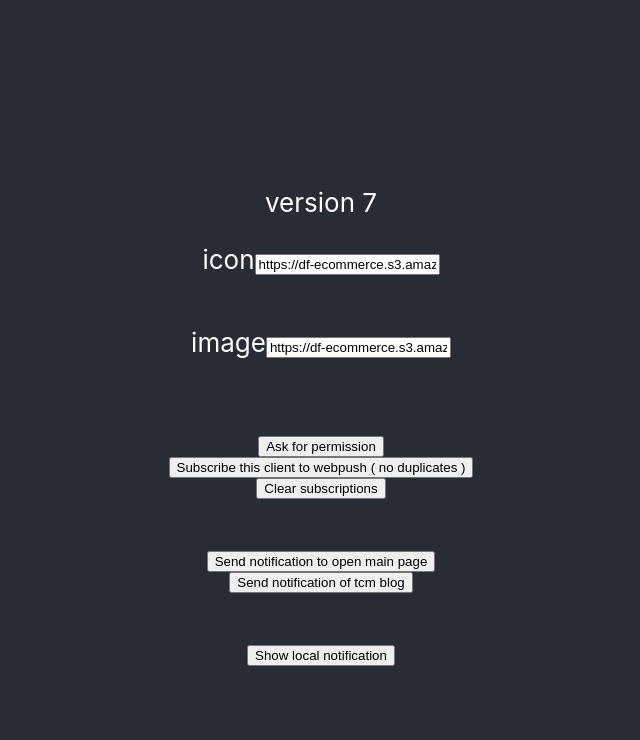
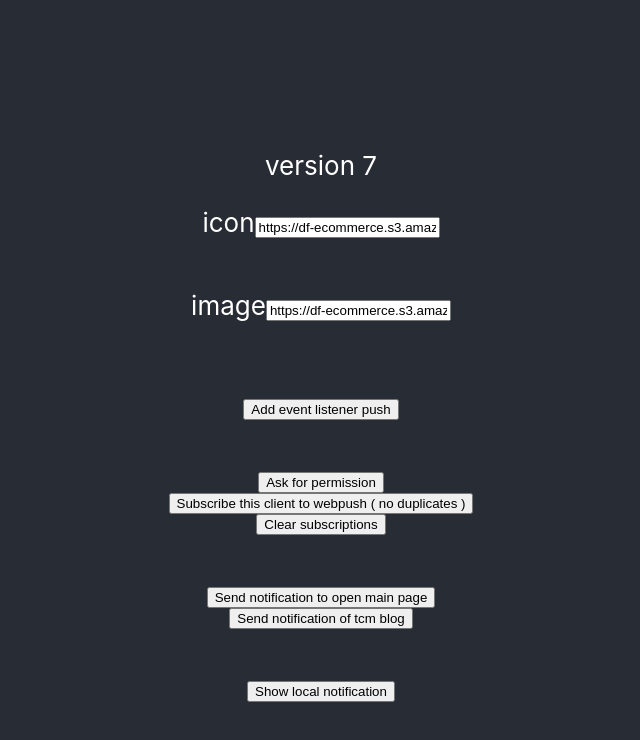
Before and after one commit to visualiz3/test-features, a React (Create React App) app: page / in a window 1280 px wide. Shown: the top 740 px of the page, without its empty margins (319-959 px from the left). Built offline with nearby package versions, Linux system fonts and the light colour scheme.

Commit message:
Test notification 7

```diff
--- a/src/App.tsx
+++ b/src/App.tsx
@@ -30,6 +30,28 @@ function App() {
     });
   };
 
+  let addPush = () => {
+    navigator.serviceWorker.addEventListener("push", (e) => {
+      console.log("push event:", e);
+      const payload = e!.data!.json();
+      console.log("payload:", payload);
+      navigator.serviceWorker.getRegistration().then(reg => {
+        reg?.showNotification(
+          payload.title, // title of the notification
+          {
+            body: payload.body,
+            // icon: payload.icon,
+            // image: payload.image,
+            badge: payload.badge,
+            icon: payload.icon,
+            image: payload.image,
+            data: { url: payload.url, action: payload.action },
+          }
+        );
+      })
+    })
+  }
+
   return (
     <div className="App">
       <header className="App-header">
@@ -43,6 +65,8 @@ function App() {
           <span>image</span>
           <input value={image} onChange={(e) => setImage(e.target.value)} />
         </p>
+        <p />
+        <button onClick={addPush}>Add event listener push</button>
         <p />
         <button onClick={notifyMe}>Ask for permission</button>
         <button onClick={subscribeToWebPush}>
```
Also changed, not shown: src/service-worker.ts (+17 -17 lines).
